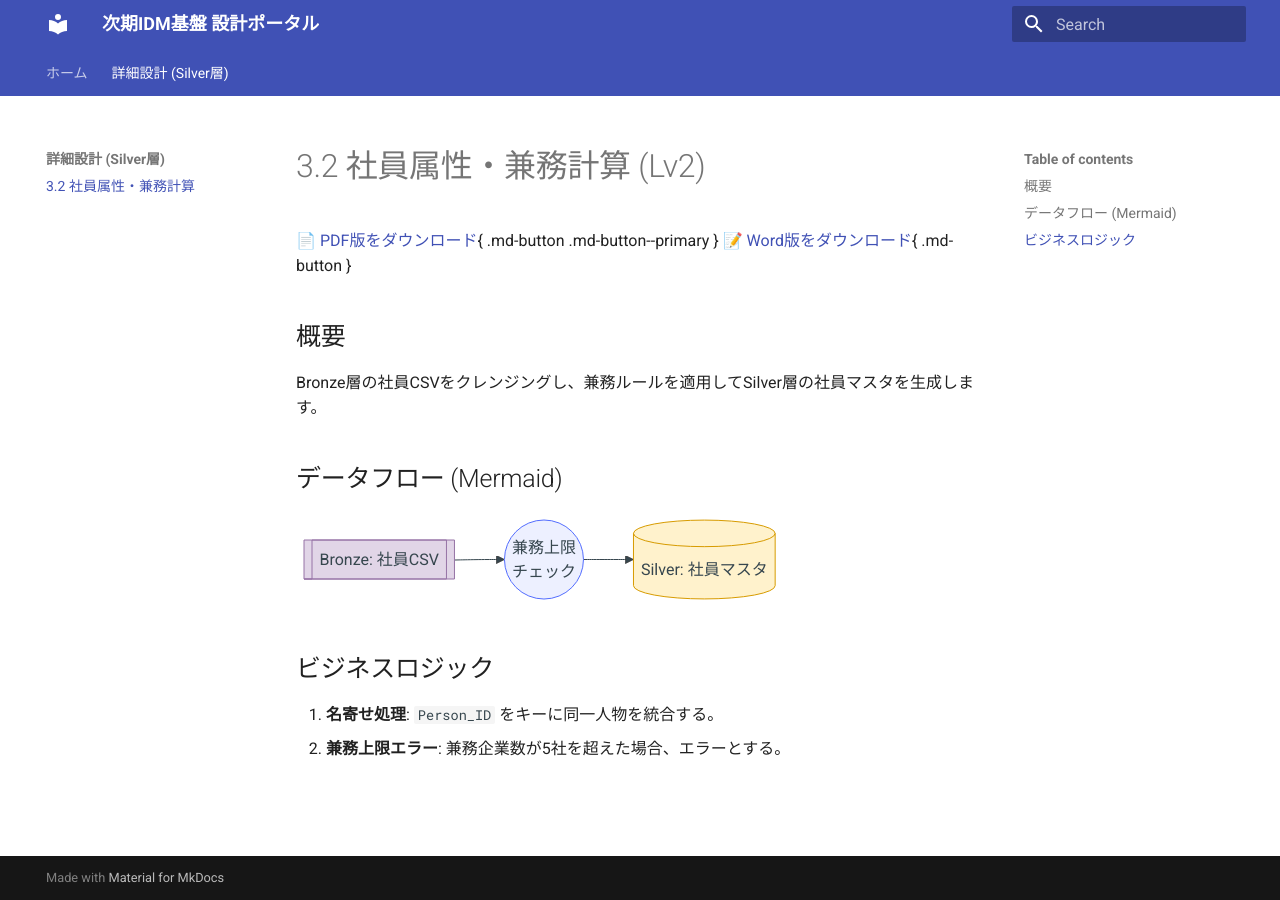
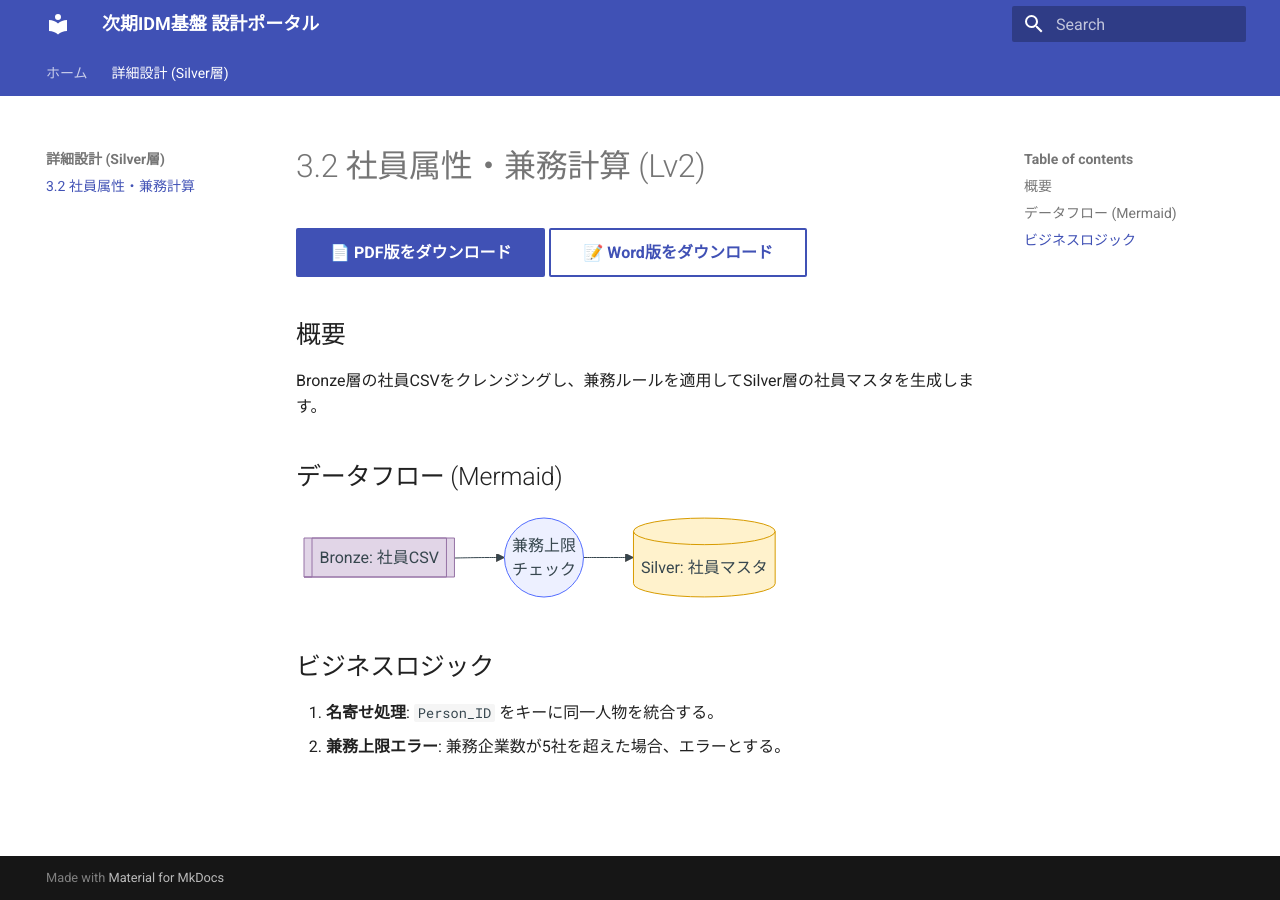
Before and after one commit to LiberSky-Data-Team/idm-docs-as-code, an MkDocs documentation site: the page built from docs/process_3_2_emp.md, in a window 1280 px wide. Built offline with MkDocs 1.6.1 and Material for MkDocs 9.7.7, drawn with Linux system fonts in a browser that asks for light colours.

Commit message:
Update Yaml 2

```diff
--- a/mkdocs.yml
+++ b/mkdocs.yml
@@ -10,6 +10,8 @@ nav:
     - 3.2 社員属性・兼務計算: process_3_2_emp.md
 
 markdown_extensions:
+  - attr_list
+  - pymdownx.superfences
   - pymdownx.superfences:
       custom_fences:
         - name: mermaid
```
Also changed, not shown: 1 other file.
